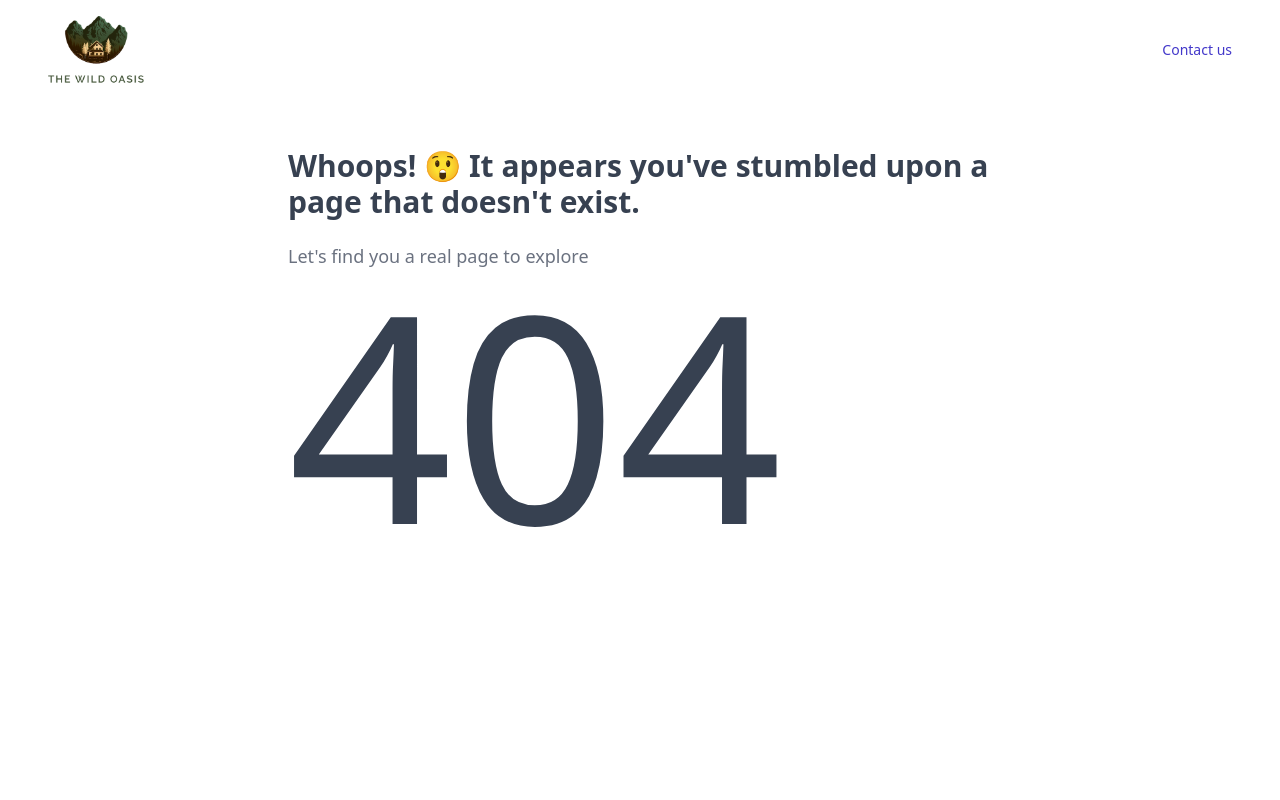
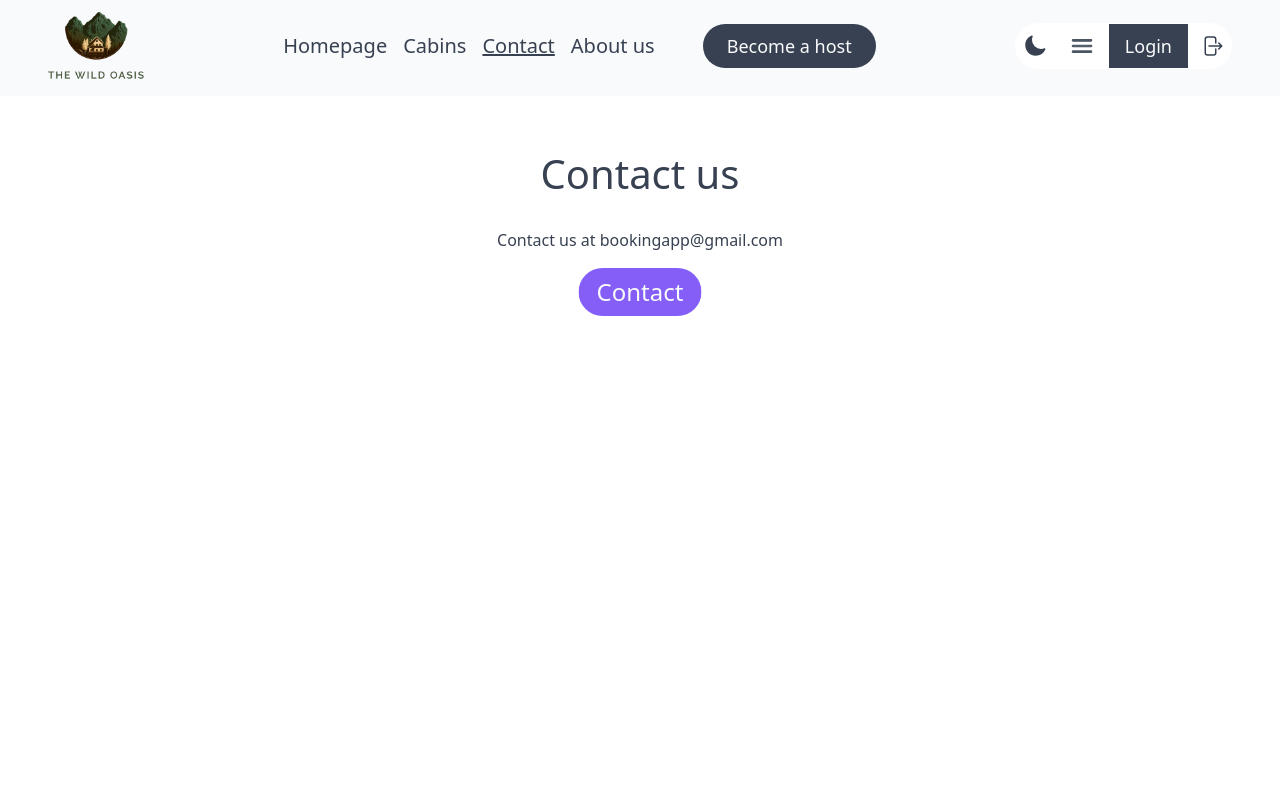
Before and after one commit to BCIamLong/bookings-app-client, a React (Vite) app: page /contact in a window 1280 px wide. Before the commit this address had no page. Shown: the top 800 px of the page. Built offline with nearby package versions, Linux system fonts and the light colour scheme; no server answers.

Commit message:
feat: implement animation on contact, about page, header and login layout

```diff
--- a/src/layouts/Header/index.tsx
+++ b/src/layouts/Header/index.tsx
@@ -1,15 +1,18 @@
+import { motion } from 'framer-motion'
+
 import HeaderOptions from "../HeaderOptions";
 import Logo from "../Logo";
 import Navigation from "../Navigation";
 
 export default function Header() {
   return (
-    <header className="h-24 bg-stone-50">
+    <motion.header className="h-24 bg-stone-50" initial={{ y: '-100vh', opacity: 0 }} animate={{ y: 0, opacity: 1 }}
+      transition={{ type: 'spring', duration: 1 }}>
       <div className="flex items-center w-full z-40 fixed justify-between bg-stone-50 px-12 py-3 thin:max-tiny:px-3 tiny:max-sm:px-6">
         <Logo />
         <Navigation />
         <HeaderOptions />
       </div>
-    </header>
+    </motion.header >
   );
 }
--- a/src/layouts/LoginLayout/index.tsx
+++ b/src/layouts/LoginLayout/index.tsx
@@ -1,4 +1,6 @@
 import { Outlet } from "react-router-dom";
+import { motion } from 'framer-motion'
+
 import Logo from "../Logo";
 import Heading from "../../components/Heading";
 import ButtonLink from "../../components/ButtonLink";
@@ -6,7 +8,8 @@ import ButtonLink from "../../components/ButtonLink";
 export default function LoginLayout() {
   return (
     <div className="grid grid-cols-[1fr_1.5fr] bg-stone-0 sm:grid-cols-[1fr_1fr] md:grid-cols-[1fr_1fr] lg:md:grid-cols-[1fr_1.3fr] thin:grid-cols-1 thin:gap-12 tiny:grid-cols-[1fr_1fr] tiny:gap-8">
-      <div className="flex flex-col justify-center gap-16 p-6 bg-stone-0">
+      <motion.div className="flex flex-col justify-center gap-16 p-6 bg-stone-0"
+        initial={{ y: '-100vh' }} animate={{ y: 0 }} transition={{ duration: 0.3 }}>
         <Logo size="big" />
         <div className="flex flex-col gap-7">
           <Heading type="secondary">
@@ -25,8 +28,10 @@ export default function LoginLayout() {
             </ButtonLink>
           </div>
         </div>
-      </div>
-      <Outlet />
+      </motion.div>
+      <motion.div initial={{ x: '100vw' }} animate={{ x: 0 }} transition={{ duration: 0.3 }}>
+        <Outlet />
+      </motion.div>
     </div>
   );
 }
--- a/src/layouts/Navigation/index.tsx
+++ b/src/layouts/Navigation/index.tsx
@@ -12,10 +12,10 @@ export default function Navigation() {
           <NavLink to="/cabins">Cabins</NavLink>
         </li>
         <li>
-          <a href="#">Contact</a>
+          <NavLink to="/contact">Contact</NavLink>
         </li>
         <li>
-          <a href="#">About us</a>
+          <NavLink to="/about">About us</NavLink>
         </li>
       </ul>
       <Button type="nav-header">Become a host</Button>
--- /dev/null
+++ b/src/pages/About/index.tsx
@@ -0,0 +1,43 @@
+import Heading from '@/components/Heading'
+import { Variants, motion } from 'framer-motion'
+
+const aboutVariants: Variants = {
+  default: {
+    opacity: 0
+  },
+  light: {
+    opacity: 1,
+    transition: {
+      duration: 1
+    }
+  }
+}
+
+const buttonVariants: Variants = {
+  default: {
+    scale: 1
+  },
+  light: {
+    scale: 1.5,
+    transition: {
+      duration: 1
+    }
+  }
+}
+
+export default function About() {
+  return (
+    <motion.div className="bg-stone-0 min-h-screen flex justify-center items-start p-12" variants={aboutVariants}
+      initial='default' animate="light">
+      <Heading type='secondary'>About us</Heading>
+      {/*   <motion.button variants={buttonVariants} initial='default' animate='light'>
+        Hello
+      </motion.button>
+      // ! propagate variants only works if the variants of the children are the same with the variants of the parent, otherwise it's not work
+      */}
+      <motion.button variants={buttonVariants}>
+        Hello
+      </motion.button>
+    </motion.div>
+  )
+}
--- /dev/null
+++ b/src/pages/Contact/index.tsx
@@ -0,0 +1,29 @@
+import { motion } from 'framer-motion'
+
+export default function Contact() {
+  return (
+    <motion.div className='bg-stone-0 p-12 min-h-screen text-stone-700' initial={{ opacity: 0, x: '100vw' }} animate={{ opacity: 1, x: 0 }}
+      transition={{ type: 'spring', duration: 1, stiffness: 120, delay: 0.2 }}>
+      <motion.h2 className='text-center mb-6' initial={{ x: 0 }} animate={{ fontSize: '40px' }}>
+        Contact us
+      </motion.h2 >
+      <div className='flex flex-col justify-center items-center gap-6'>
+        <p>
+          <span>Contact us at </span>
+          <span>
+            bookingapp@gmail.com
+          </span>
+        </p>
+        <motion.button className='bg-brand-500 text-stone-50 px-3 py-1 rounded-full' initial={{ x: '-100vw' }} animate={{ scale: 1.5, x: 0 }}
+          whileHover={{
+            scale: 1.6,
+            textShadow: '0px 0px 8px rgba(255,255,255, 1)',
+            boxShadow: '0px 0px 8px 3px rgba(255,255,0, 1)'
+          }}
+        >
+          Contact
+        </motion.button>
+      </div>
+    </motion.div>
+  )
+}
--- a/src/routes/AppRoute.tsx
+++ b/src/routes/AppRoute.tsx
@@ -24,6 +24,8 @@ import ProfileInfoLayout from "../layouts/ProfileInfoLayout";
 import BookingList from "../features/bookings/BookingsList";
 import Bookmarks from "@/pages/Bookmarks";
 import LoginRoute from "./LoginRoute";
+import Contact from "@/pages/Contact";
+import About from "@/pages/About";
 // import ProfileInfo from "../features/users/ProfileInfo";
 
 export default function AppRoute() {
@@ -57,6 +59,8 @@ export default function AppRoute() {
           <Route path="/cabins" element={<Cabins />} />
           <Route path="/cabins/:id" element={<Cabin />} />
           <Route path="/bookings/success" element={<BookingSuccess />} />
+          <Route path="/contact" element={<Contact />} />
+          <Route path="/about" element={<About />} />
         </Route>
         <Route
           element={
--- a/src/services/authApiService.ts
+++ b/src/services/authApiService.ts
@@ -159,7 +159,7 @@ const editProfile = async function (data: EditProfileInput) {
 
   try {
     const res = await axios.patch(
-      `${SERVER_BASE_URL}/api/v1/auth/update-me`,
+      `${SERVER_BASE_URL}/api/v1/auth/me`,
       requestBody,
       {
         headers: {
@@ -182,7 +182,7 @@ const editEmail = async function (data: EditEmailInput) {
 
   try {
     const res = await axios.patch(
-      `${SERVER_BASE_URL}/api/v1/auth/update-me`,
+      `${SERVER_BASE_URL}/api/v1/auth/me`,
       { email: data.email },
       {
         headers: {
@@ -312,15 +312,11 @@ const deleteMe = async function (data: DeleteMeInput) {
   try {
     const token = Cookies.get('access-token')
 
-    const res = await axios.patch(
-      `${SERVER_BASE_URL}/api/v1/auth/delete-me`,
-      data,
-      {
-        headers: {
-          Authorization: `Bearer ${token}`,
-        },
+    const res = await axios.post(`${SERVER_BASE_URL}/api/v1/auth/me`, data, {
+      headers: {
+        Authorization: `Bearer ${token}`,
       },
-    )
+    })
     Cookies.remove('access-token')
 
     return res.data
```
